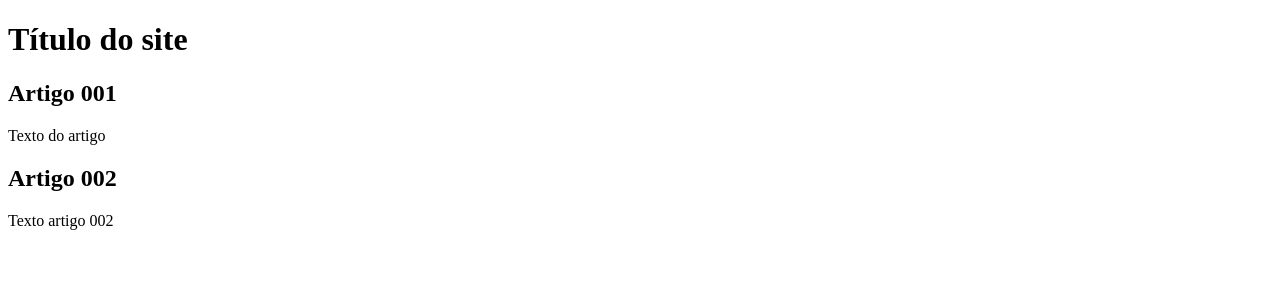
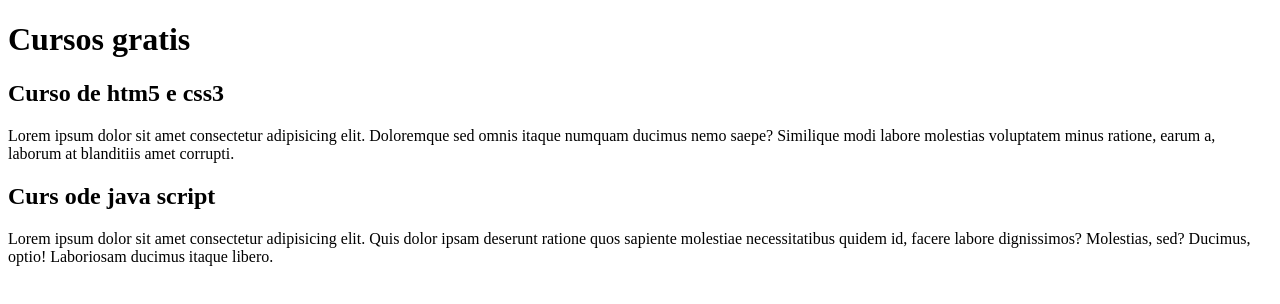
Before and after one commit to AlfredoPaulo/Projeto-site, a plain HTML site: page index.html in a window 1280 px wide. Drawn offline with Linux system fonts and the light colour scheme.

Commit message:
Comecei a escrever conteudo

```diff
--- a/index.html
+++ b/index.html
@@ -9,17 +9,17 @@
 
     <main>
         <header>
-            <h1>Título do site</h1>
+            <h1>Cursos gratis </h1>
         </header>
 
         <article>
-            <h2>Artigo 001</h2>
-            <p>Texto do artigo </p>
+            <h2>Curso de htm5 e css3</h2>
+            <p>Lorem ipsum dolor sit amet consectetur adipisicing elit. Doloremque sed omnis itaque numquam ducimus nemo saepe? Similique modi labore molestias voluptatem minus ratione, earum a, laborum at blanditiis amet corrupti.</p>
         </article>
 
         <article>
-            <h2>Artigo 002</h2>
-            <p>Texto artigo 002</p>
+            <h2>Curs ode java script</h2>
+            <p>Lorem ipsum dolor sit amet consectetur adipisicing elit. Quis dolor ipsam deserunt ratione quos sapiente molestiae necessitatibus quidem id, facere labore dignissimos? Molestias, sed? Ducimus, optio! Laboriosam ducimus itaque libero.</p>
         </article>
     </main>
 
```
